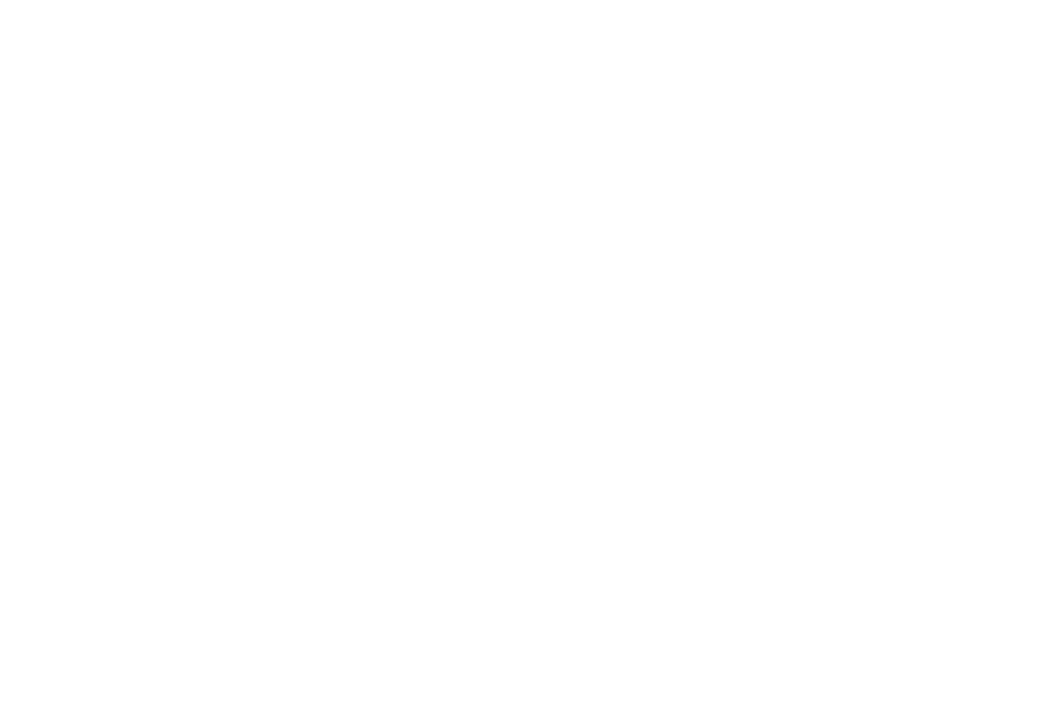
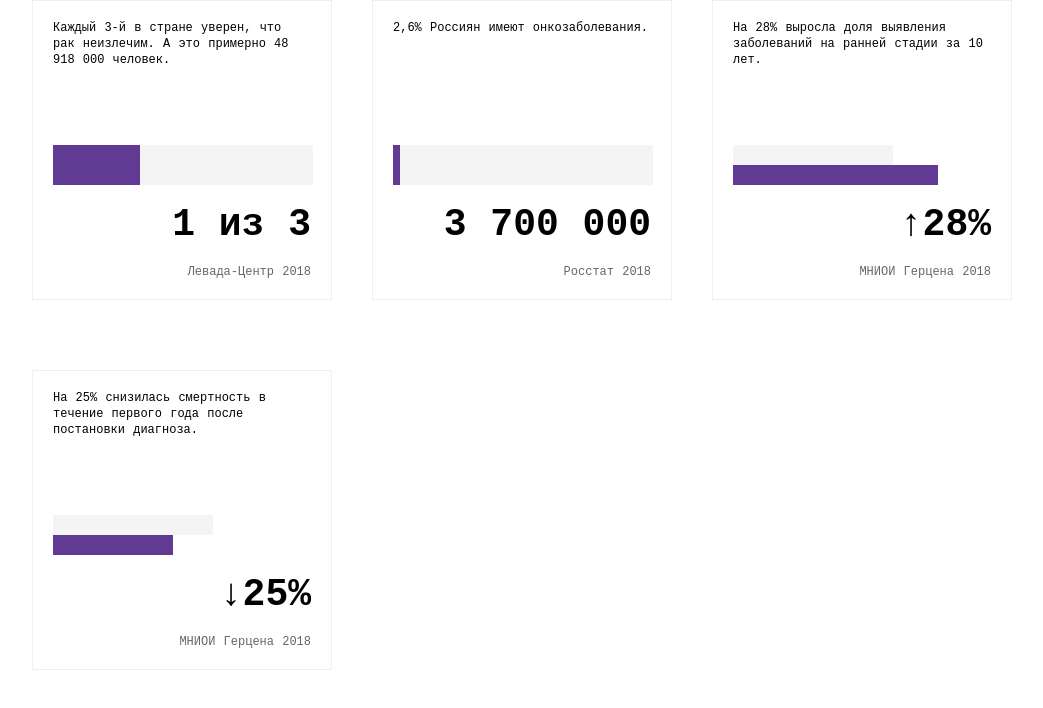
Before and after one commit to zajcevakaterina/raklechitsa, a Nuxt app: page / in a window 1280 px wide. Shown: the top 708 px of the page, without its empty margins (118-1161 px from the left). Built offline with nearby package versions, Linux system fonts and the light colour scheme.

Commit message:
feat: add components for section statistics

```diff
--- /dev/null
+++ b/components/DoubleProgressBar.vue
@@ -0,0 +1,42 @@
+<template>
+  <div class="double-progress-bar">
+    <div
+      class="double-progress-bar__basis"
+      :style="`width: ${basisWidth}px`"
+    ></div>
+    <div
+      class="double-progress-bar__current"
+      :style="`width: ${dProgressBarCurrentWidth}px`"
+    ></div>
+  </div>
+</template>
+
+<script>
+export default {
+  props: ['currentValue'],
+
+  data() {
+    return {
+      basisWidth: 160,
+    };
+  },
+
+  computed: {
+    dProgressBarCurrentWidth() {
+      return this.currentValue * this.basisWidth;
+    },
+  },
+};
+</script>
+
+<style scoped>
+.double-progress-bar__basis {
+  background: #f4f4f4;
+  height: 20px;
+}
+
+.double-progress-bar__current {
+  background: #613a93;
+  height: 20px;
+}
+</style>
--- /dev/null
+++ b/components/ProgressBar.vue
@@ -0,0 +1,33 @@
+<template>
+  <div class="progress-bar">
+    <div
+      class="progress-bar__filling"
+      :style="`width: ${progressBarFillingWidth}%`"
+    ></div>
+  </div>
+</template>
+
+<script>
+export default {
+  props: ['currentValue', 'maxValue'],
+  computed: {
+    progressBarFillingWidth() {
+      return ((this.currentValue / this.maxValue) * 100).toFixed(2);
+    },
+  },
+};
+</script>
+
+<style scoped>
+.progress-bar {
+  background: #f4f4f4;
+  width: 260px;
+  height: 40px;
+  position: relative;
+}
+
+.progress-bar__filling {
+  background: #613a93;
+  height: 100%;
+}
+</style>
--- /dev/null
+++ b/components/Statistics.vue
@@ -0,0 +1,90 @@
+<template>
+  <section class="statistics">
+    <ul class="statistics__list">
+      <li
+        class="statistics__item"
+        v-for="infoItem in statInfo"
+        :key="infoItem.id"
+      >
+        <stat-item
+          :statText="infoItem.text"
+          :statCurrentValue="infoItem.currentValue"
+          :statMaxValue="infoItem.maxValue"
+          :statTitle="infoItem.title"
+          :statSource="infoItem.source"
+          :diagramType="infoItem.diagramType"
+        ></stat-item>
+      </li>
+    </ul>
+  </section>
+</template>
+
+<script>
+import StatisticsItem from '@/components/StatisticsItem';
+
+export default {
+  components: {
+    'stat-item': StatisticsItem,
+  },
+
+  data() {
+    return {
+      statInfo: [
+        {
+          id: 1,
+          text:
+            'Каждый 3-й в стране уверен, что рак неизлечим. А это примерно 48 918 000 человек.',
+          currentValue: '1',
+          maxValue: '3',
+          title: '1 из 3',
+          source: 'Левада-Центр 2018',
+          diagramType: 'progressBar',
+        },
+        {
+          id: 2,
+          text: '2,6% Россиян имеют онкозаболевания.',
+          currentValue: '2.6',
+          maxValue: '100',
+          title: '3 700 000',
+          source: 'Росстат 2018',
+          diagramType: 'progressBar',
+        },
+        {
+          id: 3,
+          text:
+            'На 28% выросла доля выявления заболеваний на ранней стадии за 10 лет.',
+          currentValue: '1.28',
+          maxValue: '1',
+          title: '&uarr;28%',
+          // TODO: мб здесь стрелка svg
+          source: 'МНИОИ Герцена 2018',
+          diagramType: 'doubleProgressBar',
+        },
+        {
+          id: 4,
+          text:
+            'На 25% снизилась смертность в течение первого года после постановки диагноза.',
+          currentValue: '0.75',
+          maxValue: '1',
+          title: '&darr;25%',
+          // TODO: мб здесь стрелка svg
+          source: 'МНИОИ Герцена 2018',
+          diagramType: 'doubleProgressBar',
+        },
+      ],
+    };
+  },
+};
+</script>
+
+<style scoped>
+.statistics__list {
+  display: grid;
+  grid-template-columns: repeat(auto-fit, 300px);
+  column-gap: 40px;
+  row-gap: 70px;
+  padding: 0;
+  list-style: none;
+  justify-content: center;
+}
+</style>
--- /dev/null
+++ b/components/StatisticsItem.vue
@@ -0,0 +1,68 @@
+<template>
+  <div class="stat-item">
+    <p class="stat-item__text">{{ statText }}</p>
+    <progress-bar
+      v-if="diagramType === 'progressBar'"
+      :currentValue="statCurrentValue"
+      :maxValue="statMaxValue"
+    />
+
+    <double-progress-bar v-else :currentValue="statCurrentValue">
+    </double-progress-bar>
+
+    <h3 class="stat-item__title" v-html="statTitle"></h3>
+    <p class="stat-item__source">{{ statSource }}</p>
+  </div>
+</template>
+
+<script>
+import ProgressBar from '@/components/ProgressBar';
+import DoubleProgressBar from '@/components/DoubleProgressBar';
+
+// TODO: убрать эти компоненты в ui
+export default {
+  components: {
+    'progress-bar': ProgressBar,
+    'double-progress-bar': DoubleProgressBar,
+  },
+  props: [
+    'statText',
+    'diagramType',
+    'statCurrentValue',
+    'statMaxValue',
+    'statTitle',
+    'statSource',
+  ],
+};
+</script>
+
+<style scoped>
+.stat-item {
+  border: 1px solid #efefef;
+  padding: 20px;
+  width: 300px;
+  height: 300px;
+}
+
+.stat-item__text {
+  font-size: 12px;
+  line-height: 1.33;
+  min-height: 48px;
+  margin: 0 0 76px;
+}
+
+.stat-item__title {
+  font-size: 38px;
+  line-height: 1.05;
+  font-weight: 600;
+  margin: 20px 0;
+  text-align: right;
+}
+
+.stat-item__source {
+  font-size: 12px;
+  line-height: 1.33;
+  text-align: right;
+  color: #666666;
+}
+</style>
--- a/pages/index.vue
+++ b/pages/index.vue
@@ -1,9 +1,16 @@
 <template>
-  <div></div>
+  <div>
+    <statistics></statistics>
+  </div>
 </template>
 
 <script>
-export default {};
+import Statistics from '@/components/Statistics';
+export default {
+  components: {
+    statistics: Statistics,
+  },
+};
 </script>
 
 <style lang="scss" scoped></style>
```
Also changed, not shown: 1 other file (tests, documents, lock files or other folders).
